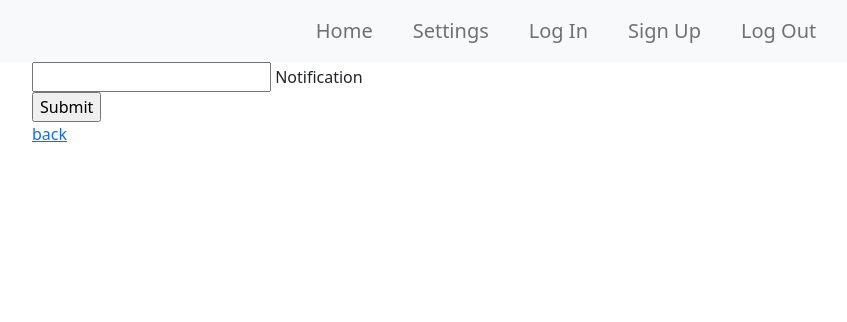
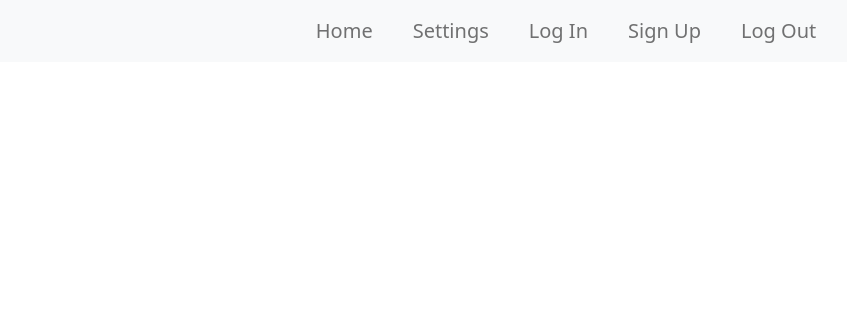
Before and after one commit to egorshv/price_parser, a Flask app: template templates/settings.html in a window 1280 px wide. Shown: the top 322 px of the page, without its empty margins (50-897 px from the left). Run offline with Flask 2, Linux system fonts and the light colour scheme; the template is opened without the code that fills it: most values are stand-ins (such as "Sample title", 1, 10 or a date in 2020); form fields are guessed from the names that the template uses; parts of the project's set-up code (start-up, migrations or seed data) failed here and were passed over; some libraries are stand-ins or nearby versions.

Commit message:
minor fix

```diff
--- a/parser.py
+++ b/parser.py
@@ -84,6 +84,3 @@ def parse_yandex(url):
     product = soup.find('h1', attrs={'class': {'_1BWd_ _2OAAC undefined', 'cia-cs'}}).text
     price = soup.find('div', attrs={'class': {'_3NaXx', '_3kWlK'}}).find_all('span')[1].text
     return 'Yandex', product, price
-
-
-print(parse_dns('https://www.dns-shop.ru/product/0364bc6412e1ed20/156-noutbuk-dell-g15-5515-zelenyj/'))
--- a/templates/settings.html
+++ b/templates/settings.html
@@ -1,16 +1,5 @@
 {% extends 'base.html' %}
 {% block content %}
 
-<form method="post" class="main-registration-form">
-        {{ form.hidden_tag() }}
-        <div class="form-group main-form-group">
-            {{ form.notification() }} {{ form.notification.label }}
-            {% for error in form.notification.errors %}
-                <span class="main-registration-error">{{ error }}</span>
-            {% endfor %}
-        </div>
-        {{ form.submit() }}
-</form>
-<a href="/index">back</a>
 
 {% endblock %}
--- a/time_parser.py
+++ b/time_parser.py
@@ -40,7 +40,7 @@ def main():
 
 
 if __name__ == '__main__':
-    schedule.every().minute.do(main)
+    schedule.every().day.at('11:00').do(main)
     while True:
         schedule.run_pending()
         time.sleep(1)
```
